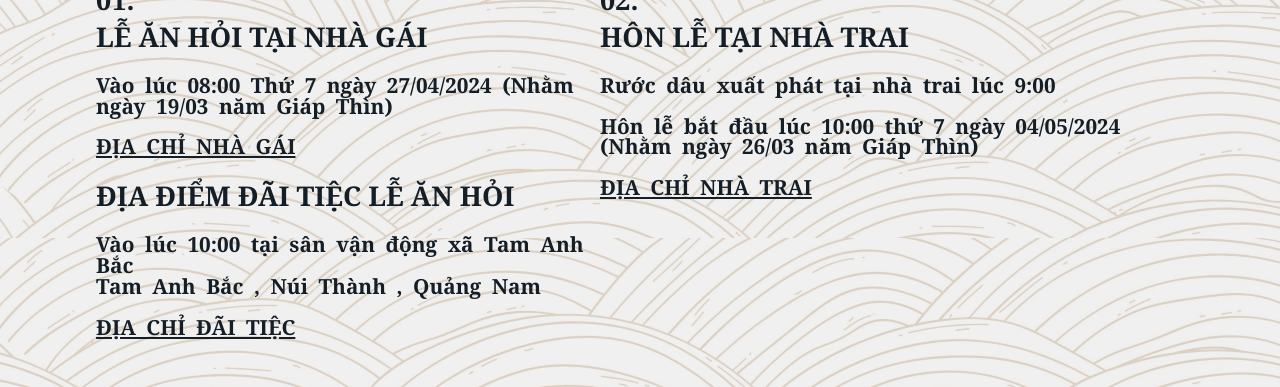
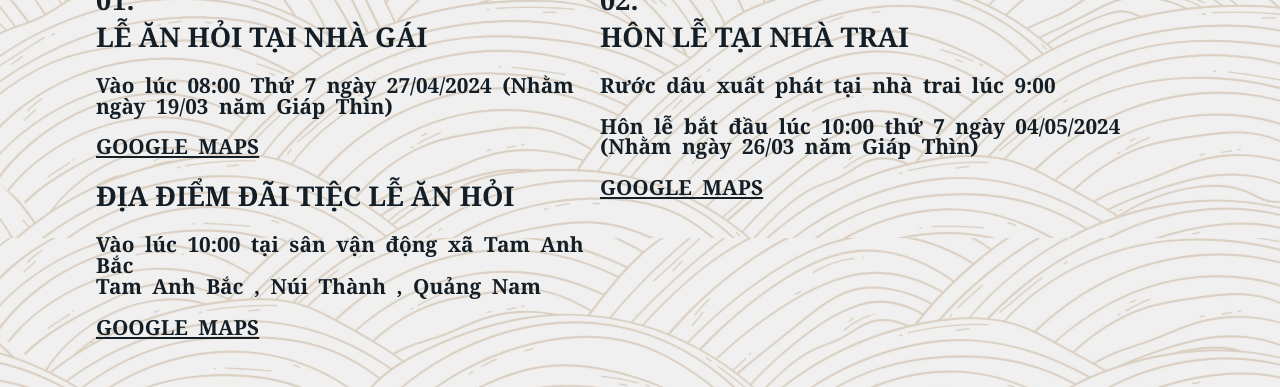
Before and after one commit to thedan158/wedding-website-174, a React (Vite) app: page / in a window 1280 px wide. Shown: the part 5740-6127 px from the top of the page. Built offline with nearby package versions, Linux system fonts and the light colour scheme; no server answers; the database is empty; a web font is replaced by a local one.

Commit message:
update: map

```diff
--- a/src/App.jsx
+++ b/src/App.jsx
@@ -874,7 +874,7 @@ function App() {
                   }
                   className="text links"
                 >
-                  ĐỊA CHỈ NHÀ GÁI
+                  GOOGLE MAPS
                 </div>
                 <h3>ĐỊA ĐIỂM ĐÃI TIỆC LỄ ĂN HỎI</h3>
                 <div className="text">
@@ -889,7 +889,7 @@ function App() {
                   }
                   className="text links"
                 >
-                  ĐỊA CHỈ ĐÃI TIỆC
+                  GOOGLE MAPS
                 </div>
               </div>
               <div className="stay-item">
@@ -912,7 +912,7 @@ function App() {
                   }
                   className="text links"
                 >
-                  ĐỊA CHỈ NHÀ TRAI
+                  GOOGLE MAPS
                 </div>
               </div>
             </div>
```
